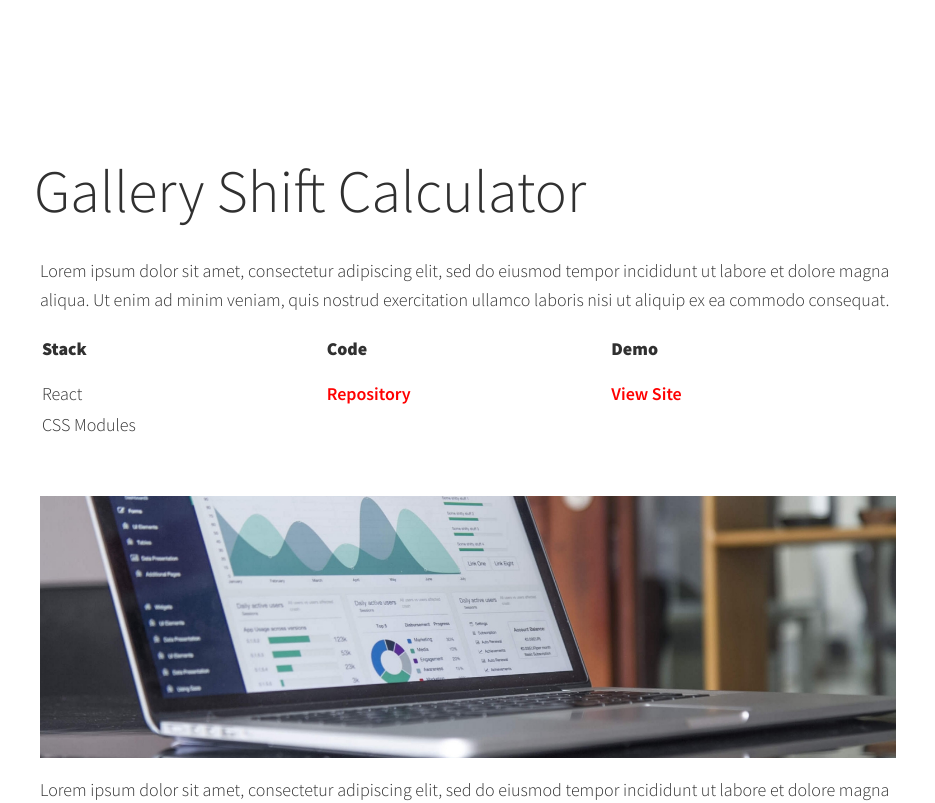
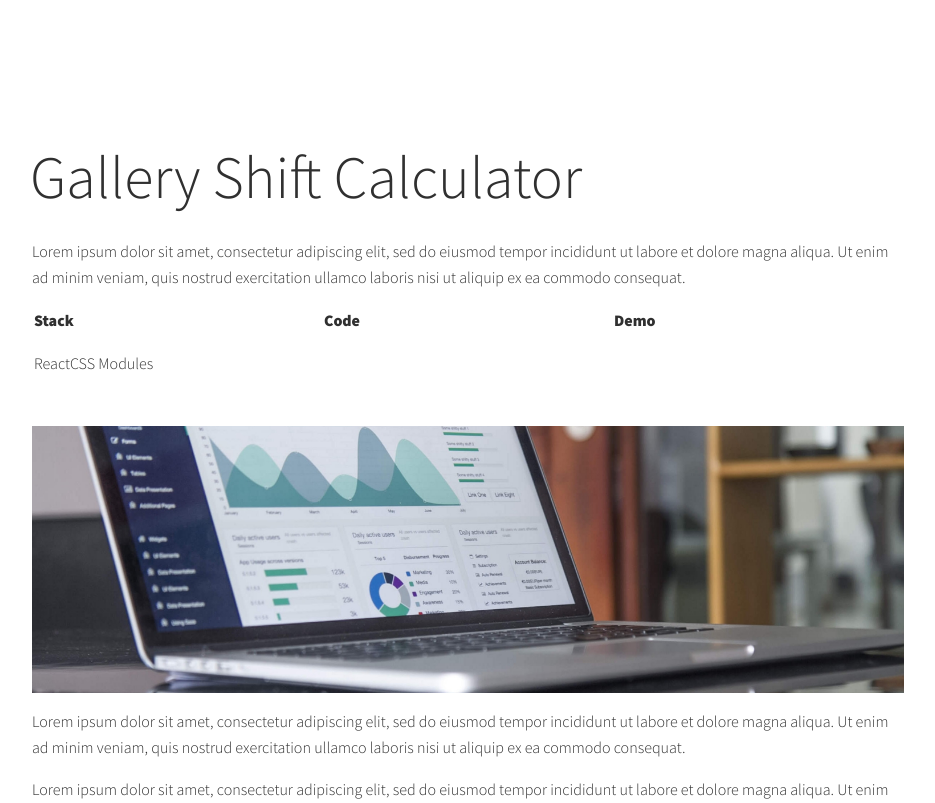
Before and after one commit to markjager13/next-portfolio, a Next.js app: page /project/p1 in a window 1280 px wide. Shown: the top 803 px of the page, without its empty margins (172-1107 px from the left). Built offline with nearby package versions, Linux system fonts and the light colour scheme.

Commit message:
implemented getStaticProps and getStaticPaths properly

```diff
--- a/next.config.js
+++ b/next.config.js
@@ -4,3 +4,19 @@ const nextConfig = {
 }
 
 module.exports = nextConfig
+
+module.exports = {
+  future: {
+    webpack5: true, // by default, if you customize webpack config, they switch back to version 4.
+      // Looks like backward compatibility approach.
+  },
+  webpack(config) {
+    config.resolve.fallback = {
+      ...config.resolve.fallback, // if you miss it, all the other options in fallback, specified
+        // by next.js will be dropped. Doesn't make much sense, but how it is
+      fs: false, // the solution
+    };
+
+    return config;
+  },
+};
--- a/src/constants/constants.js
+++ /dev/null
@@ -1,29 +0,0 @@
-export const projects = [
-    {
-        title: 'Gallery Shift Calculator',
-        description: "A tool designed to improve office efficiency by generating a shift schedule and statistics form.",
-        image: '/images/projectimage01.jpg',
-        tags: ['React', 'CSS Modules'],
-        source: 'https://google.com',
-        visit: 'https://google.com',
-        id: 0,
-    },
-    {
-        title: 'Portfolio Website',
-        description:"A personal portfolio website built to showcase my skills and projects",
-        image: '/images/projectimage02.jpg',
-        tags: ['Next.js', 'Styled-Components'],
-        source: 'https://google.com',
-        visit: 'https://google.com',
-        id: 1,
-    },
-    {
-        title: 'Employee Directory',
-        description: "A full-stack web app that lists employees and allows users to perform insert, update, and delete actions.",
-        image: '/images/projectimage03.jpg',
-        tags: ['React', 'CSS Modules', 'Node.js', 'Express', 'MongoDB'],
-        source: 'https://google.com',
-        visit: 'https://google.com',
-        id: 2,
-    },
-  ];
--- /dev/null
+++ b/src/data/data.json
@@ -0,0 +1,32 @@
+{
+    "projects":
+    [
+        {
+            "id": "p1",
+            "title": "Gallery Shift Calculator",
+            "description": "A tool designed to improve office efficiency by generating a shift schedule and statistics form.",
+            "image": "/images/projectimage01.jpg",
+            "stack": ["React", "CSS Modules"],
+            "github": "https://google.com",
+            "demo": "https://google.com"
+        },
+        {
+            "id": "p2",
+            "title": "Portfolio Website",
+            "description": "A personal portfolio website built to showcase my skills and projects",
+            "image": "/images/projectimage02.jpg",
+            "stack": ["Next.js", "Styled-Components"],
+            "github": "https://google.com",
+            "demo": "https://google.com"
+        },
+        {
+            "id": "p3",
+            "title": "Employee Directory",
+            "description": "A full-stack web app that lists employees and allows users to perform insert, update, and delete actions.",
+            "image": "/images/projectimage03.jpg",
+            "stack": ["React", "CSS Modules", "Node.js", "Express", "MongoDB"],
+            "github": "https://google.com",
+            "demo": "https://google.com"
+        }
+    ]
+}
--- a/src/pages/_document.js
+++ b/src/pages/_document.js
@@ -1,10 +1,48 @@
+
+import Document, { Html, Head, Main, NextScript } from 'next/document'
+import { ServerStyleSheet } from 'styled-components'
+
+export default class MyDocument extends Document {
+  static getInitialProps ({ renderPage }) {
+    const sheet = new ServerStyleSheet()
+    const page = renderPage(App => props => sheet.collectStyles(<App {...props} />))
+    const styleTags = sheet.getStyleElement()
+    return { ...page, styleTags }
+  }
+
+  render () {
+    return (
+      <Html id="#top">
+        <Head>
+          <link href="https://fonts.googleapis.com/css2?family=DM+Sans&family=Source+Sans+Pro:wght@300;600;900&display=swap" rel="stylesheet" />
+          {this.props.styleTags}
+        </Head>
+        <body>
+          <Main />
+          <NextScript />
+        </body>
+      </Html>
+    )
+  }
+}
+
+
+
+
+/* WAS EXPERIENCING FLASH OF UNSTYLED CONTENT ON MOBILE
+...above fixed it but feels a little slower?
+...honestly not sure...sometimes it feels slower...sometimes it doesn't
+...maybe above fix is not an issue...
+...it seems to happen after i visit errored project detail page and go back home...
+...idk...maybe its not a problem.
+
 import { Html, Head, Main, NextScript } from 'next/document'
 
 export default function Document() {
   return (
     <Html id="#top">
         <Head>
-        <link href="https://fonts.googleapis.com/css2?family=DM+Sans&family=Source+Sans+Pro:wght@300;600;900&display=swap" rel="stylesheet" />
+          <link href="https://fonts.googleapis.com/css2?family=DM+Sans&family=Source+Sans+Pro:wght@300;600;900&display=swap" rel="stylesheet" />
         </Head>
         <body>
             <Main />
@@ -14,3 +52,4 @@ export default function Document() {
     </Html>
   )
 }
+*/
--- a/src/pages/project/[id].js
+++ b/src/pages/project/[pid].js
@@ -1,24 +1,27 @@
+import fs from 'fs/promises';
+import path from 'path';
+
 import React from 'react'
-import { useRouter } from 'next/router';
 import Link from 'next/link'
 import Image from 'next/image';
 import GlobalStyles from '../../styles/globals';
 import { Section, Title, ContentWrapper, ContentTable, ExternalLink, ContentText } from './Project.styled';
-import { projects } from '../../constants/constants';
 import { Layout } from '../../layout/Layout';
 
-const Project = () => {
+const ProjectDetailsPage = (props) => {
 
-  const router = useRouter();
-  const { id } = router.query;
-  const stack = projects.at(id).tags;
+  const { loadedProject } = props;
+
+  if (!loadedProject) {
+    return <p>Loading...</p>;
+  }
 
   return (
     <Layout>
       <GlobalStyles />
       <Section>
         <Title>
-          {projects.at(id).title}
+          {loadedProject.title}
         </Title>
         <ContentWrapper>
           <ContentText>
@@ -36,15 +39,11 @@ const Project = () => {
               </tr>
             </thead>
             <tbody>
-              {stack.map((stackItem, index) => {
-                return(
-                  <tr key={index}>
-                    <td>{stackItem}</td>
-                    <td>{index === 0 ? <Link href={projects.at(id).source} passHref><ExternalLink>Repository</ExternalLink></Link> : ""}</td>
-                    <td>{index === 0 ? <Link href={projects.at(id).visit} passHref><ExternalLink>View Site</ExternalLink></Link> : ""}</td>
-                  </tr>
-                )
-              })}
+              <tr key={loadedProject.id}>
+                <td>{loadedProject.stack}</td>
+                <td>{loadedProject.id === 0 ? <Link href={loadedProject.github} passHref><ExternalLink>Repository</ExternalLink></Link> : ""}</td>
+                <td>{loadedProject.id === 0 ? <Link href={loadedProject.demo} passHref><ExternalLink>View Site</ExternalLink></Link> : ""}</td>
+              </tr>
             </tbody>
           </ContentTable>
           <Image
@@ -53,6 +52,7 @@ const Project = () => {
                 width={931}
                 height={285}
                 layout="responsive"
+                priority="false"
               />
           <ContentText>
             Lorem ipsum dolor sit amet, consectetur adipiscing elit, sed do eiusmod
@@ -72,4 +72,40 @@ const Project = () => {
   )
 }
 
-export default Project
+async function getData() {
+  const filePath = path.join(process.cwd(), 'src/data', 'data.json');
+  const jsonData = await fs.readFile(filePath);
+  const data = JSON.parse(jsonData);
+  return data;
+}
+
+export async function getStaticProps(context) {
+  const { params } = context;
+  const projectId = params.pid;
+  const data = await getData();
+  const project = data.projects.find((project) => project.id === projectId);
+
+  if (!project) {
+    return { notFound: true };
+  }
+
+  return {
+    props: {
+      loadedProject: project,
+    },
+  };
+}
+
+export async function getStaticPaths() {
+  const data = await getData();
+
+  const ids = data.projects.map((project) => project.id);
+  const pathsWithParams = ids.map((id) => ({ params: { pid: id } }));
+
+  return {
+    paths: pathsWithParams,
+    fallback: true,
+  };
+}
+
+export default ProjectDetailsPage
--- a/src/styles/GlobalComponents/index.js
+++ b/src/styles/GlobalComponents/index.js
@@ -29,8 +29,12 @@ export const SectionTitle = styled.h2`
 
 export const SectionText = styled.p`
     font-family: "Source Sans Pro",sans-serif;
-    font-size: 1.125rem;
+    font-size: 1rem;
     font-weight: 300;
     line-height: 1.6;
     color: #303030;
+
+    @media (min-width: 48em) {
+        font-size: 1.125rem;
+    }
 `;
--- a/src/styles/globals.js
+++ b/src/styles/globals.js
@@ -11,7 +11,7 @@ const GlobalStyles = createGlobalStyle`
     body {
         background: white;
         font-family: "Source Sans Pro", sans-serif;
-        font-size: 1.125rem;
+        font-size: 1rem;
         font-weight: 300;
         line-height: 1.6;
         color: #303030;
@@ -43,7 +43,10 @@ const GlobalStyles = createGlobalStyle`
     }
 
     h1 {
-        font-size: 3.75rem;
+        font-size: 2.25rem;
+        @media (min-width: 48em) {
+            font-size: 3.75rem;
+        }
     }
 
     h2 {
@@ -51,10 +54,11 @@ const GlobalStyles = createGlobalStyle`
     }
 
     h3 {
-        font-size: 1.5rem;
+        font-size: 1.25rem;
+        @media (min-width: 48em) {
+            font-size: 1.5rem;
+        }
     }
-
-
 
 `;
 
```
Also changed, not shown: src/components/About/About.styled.js (+24 -13 lines), src/components/Projects/Projects.js (+9 -8 lines), src/pages/index.js (+30 -2 lines).
